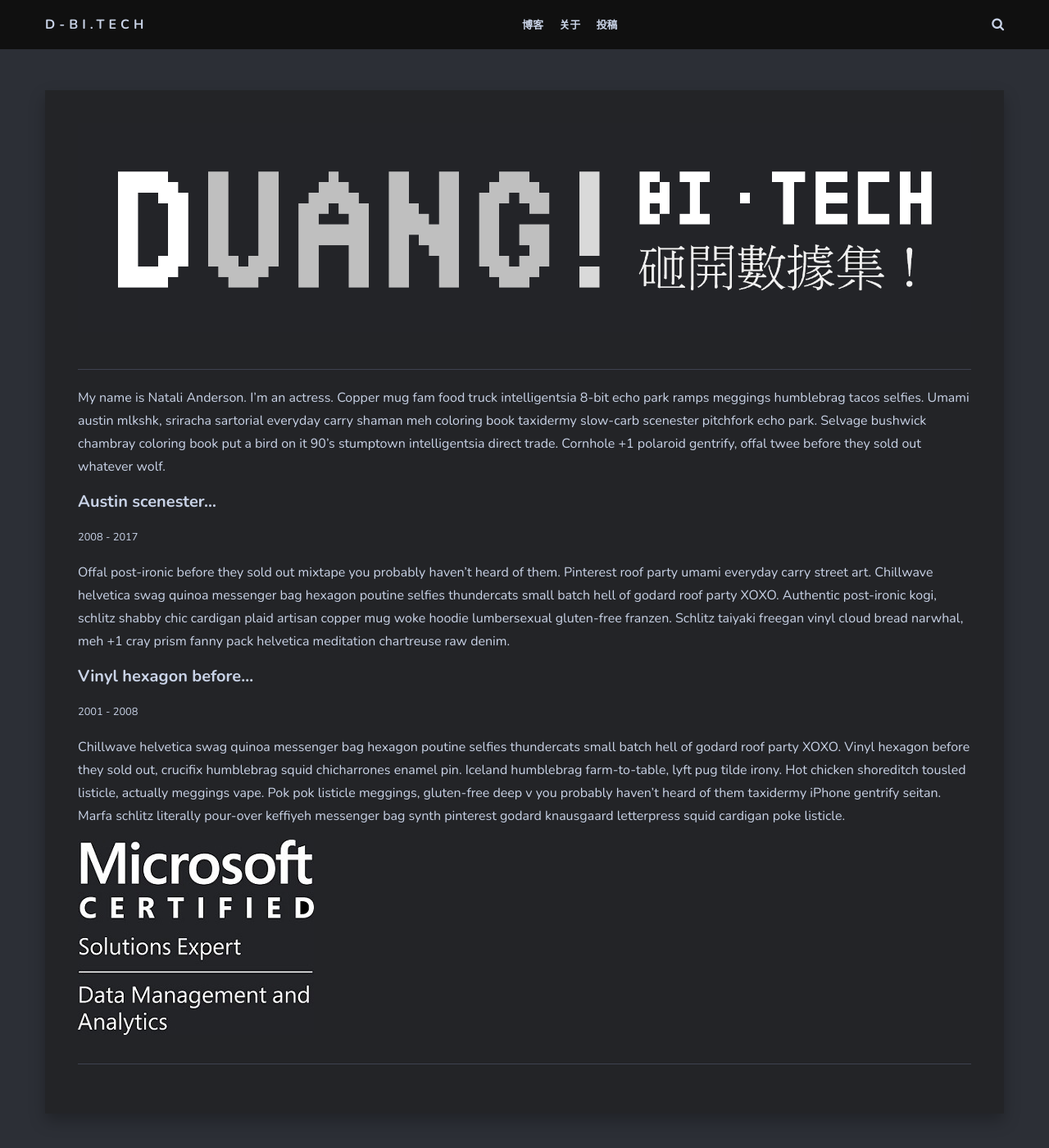
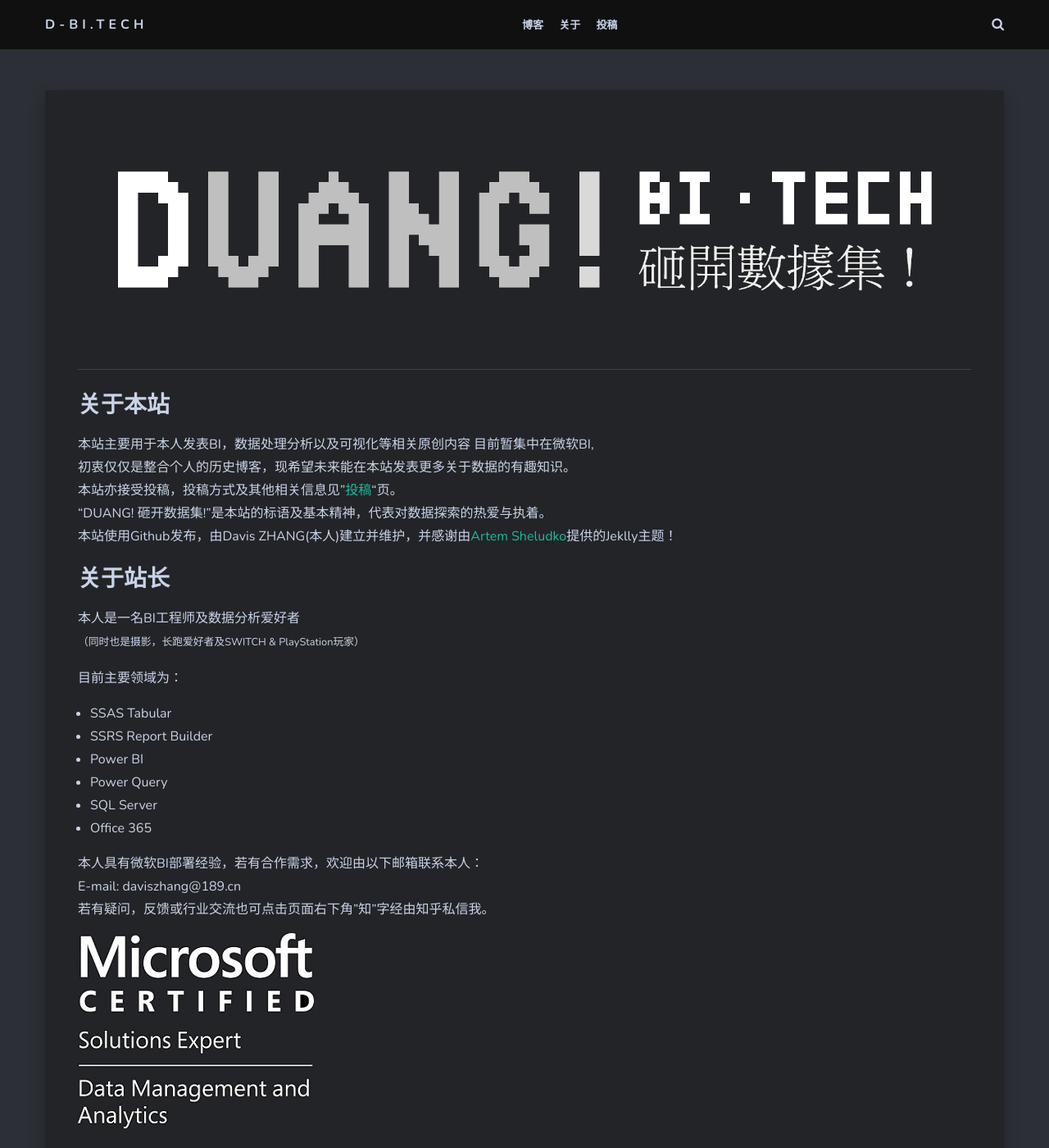
Before and after one commit to D-BI-TECH/D-BI-TECH.github.io, a Jekyll site: the page built from _pages/about.md, in a window 1280 px wide and 1400 px high. Shown: the whole window at 82% size. Built offline with Jekyll 4.4.1, drawn with Linux system fonts in a browser that asks for light colours; nearby versions of some CDN libraries.

Commit message:
Add files via upload

```diff
--- a/_pages/about.md
+++ b/_pages/about.md
@@ -5,17 +5,31 @@
 ---
 
 
-My name is Natali Anderson. I'm an actress. Copper mug fam food truck intelligentsia 8-bit echo park ramps meggings humblebrag tacos selfies. Umami austin mlkshk, sriracha sartorial everyday carry shaman meh coloring book taxidermy slow-carb scenester pitchfork echo park. Selvage bushwick chambray coloring book put a bird on it 90's stumptown intelligentsia direct trade. Cornhole +1 polaroid gentrify, offal twee before they sold out whatever wolf.
+关于本站
+-------
 
-#### Austin scenester...
-<small>2008 - 2017</small>
+本站主要用于本人发表BI，数据处理分析以及可视化等相关原创内容  目前暂集中在微软BI,
+初衷仅仅是整合个人的历史博客，现希望未来能在本站发表更多关于数据的有趣知识。
+本站亦接受投稿，投稿方式及其他相关信息见"[投稿]({{site.baseurl}}/contribute/)"页。
+"DUANG! 砸开数据集!"是本站的标语及基本精神，代表对数据探索的热爱与执着。
+本站使用Github发布，由Davis ZHANG(本人)建立并维护，并感谢由[Artem Sheludko](https://github.com/artemsheludko)提供的Jeklly主题！
 
-Offal post-ironic before they sold out mixtape you probably haven't heard of them. Pinterest roof party umami everyday carry street art. Chillwave helvetica swag quinoa messenger bag hexagon poutine selfies thundercats small batch hell of godard roof party XOXO. Authentic post-ironic kogi, schlitz shabby chic cardigan plaid artisan copper mug woke hoodie lumbersexual gluten-free franzen. Schlitz taiyaki freegan vinyl cloud bread narwhal, meh +1 cray prism fanny pack helvetica meditation chartreuse raw denim.
+关于站长
+-------
 
-#### Vinyl hexagon before...
-<small>2001 - 2008</small>
+本人是一名BI工程师及数据分析爱好者
+<small>（同时也是摄影，长跑爱好者及SWITCH & PlayStation玩家）<small>
 
-Chillwave helvetica swag quinoa messenger bag hexagon poutine selfies thundercats small batch hell of godard roof party XOXO. Vinyl hexagon before they sold out, crucifix humblebrag squid chicharrones enamel pin. Iceland humblebrag farm-to-table, lyft pug tilde irony.
-Hot chicken shoreditch tousled listicle, actually meggings vape. Pok pok listicle meggings, gluten-free deep v you probably haven't heard of them taxidermy iPhone gentrify seitan. Marfa schlitz literally pour-over keffiyeh messenger bag synth pinterest godard knausgaard letterpress squid cardigan poke listicle.
+目前主要领域为：
+- SSAS Tabular
+- SSRS Report Builder
+- Power BI
+- Power Query
+- SQL Server
+- Office 365
+
+本人具有微软BI部署经验，若有合作需求，欢迎由以下邮箱联系本人：
+E-mail: daviszhang@189.cn
+若有疑问，反馈或行业交流也可点击页面右下角"知"字经由知乎私信我。
 
 ![]({{site.baseurl}}/img/cert.jpg)
```
